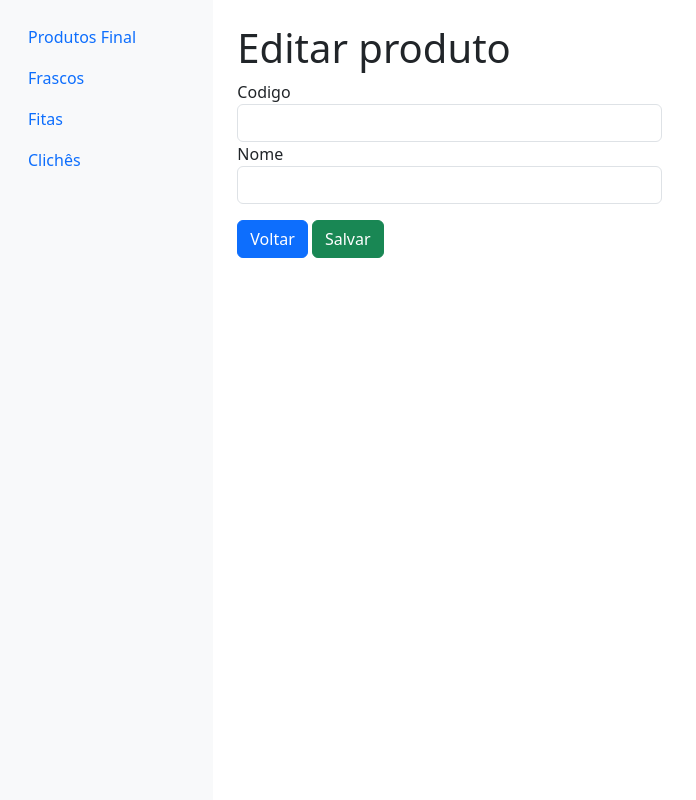
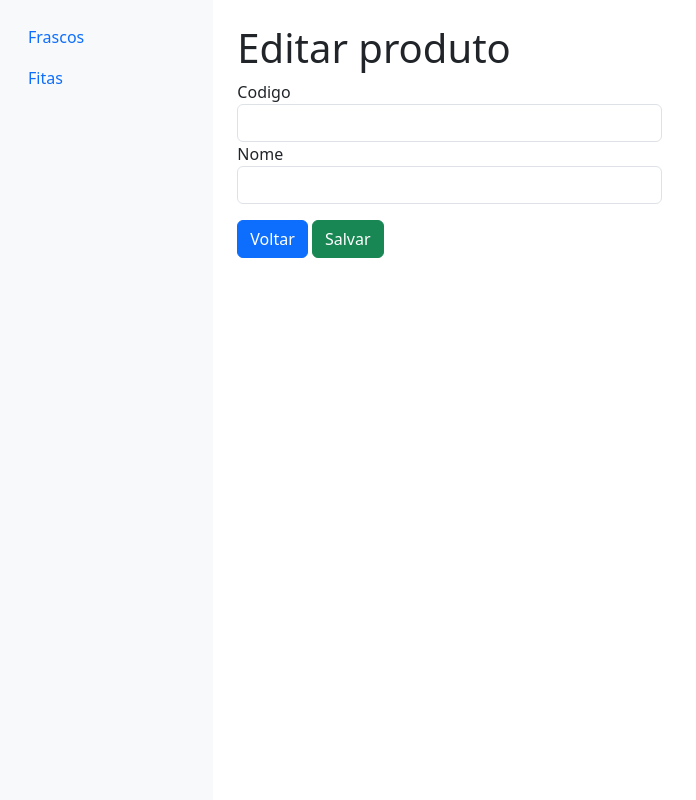
Before and after one commit to gabriel-lacerdaa/ProjetoRacional, a Flask app: page /edit in a window 1280 px wide. Shown: the whole page, without its empty margins (0-696 px from the left). Run offline with Flask 3, Linux system fonts and the light colour scheme; some libraries are stand-ins or nearby versions.

Commit message:
ajuste para apresentar a  ac03

```diff
--- a/produtos_final/templates/produtos_edit.html
+++ b/produtos_final/templates/produtos_edit.html
@@ -2,6 +2,7 @@
 
 {% block conteudo %}
     <h1>{{ titulo }}</h1>
+
     <form action="{{ url_for('produtos.salvar') }}" method="post">
         <input type="hidden" name="id" value="{{ produto.id }}">
         <div  class="form-group">
--- a/templates/template_principal.html
+++ b/templates/template_principal.html
@@ -52,12 +52,12 @@
       <nav id="sidebarMenu" class="col-md-3 col-lg-2 d-md-block bg-body-tertiary sidebar collapse vh-100">
         <div class="position-sticky pt-3 sidebar-sticky">
           <ul class="nav flex-column">
-            <li class="nav-item">
+            <!-- <li class="nav-item">
               <a class="nav-link active" aria-current="page" href="{{ url_for('produtos.index') }}">
                 <span data-feather="home" class="align-text-bottom"></span>
                 Produtos Final
               </a>
-            </li>
+            </li> -->
             <li class="nav-item">
               <a class="nav-link" href="{{ url_for('frascos.allFrascos') }}">
                 <span data-feather="file" class="align-text-bottom"></span>
@@ -70,12 +70,12 @@
                 Fitas
               </a>
             </li>
-            <li class="nav-item">
+            <!-- <li class="nav-item">
               <a class="nav-link" href="{{ url_for('cliches.allCliches') }}">
                 <span data-feather="shopping-cart" class="align-text-bottom"></span>
                 Clichês
               </a>
-            </li>
+            </li> -->
 
           <!-- <h6 class="sidebar-heading d-flex justify-content-between align-items-center px-3 mt-4 mb-1 text-body-secondary text-uppercase">
             <span>Saved reports</span>
```
